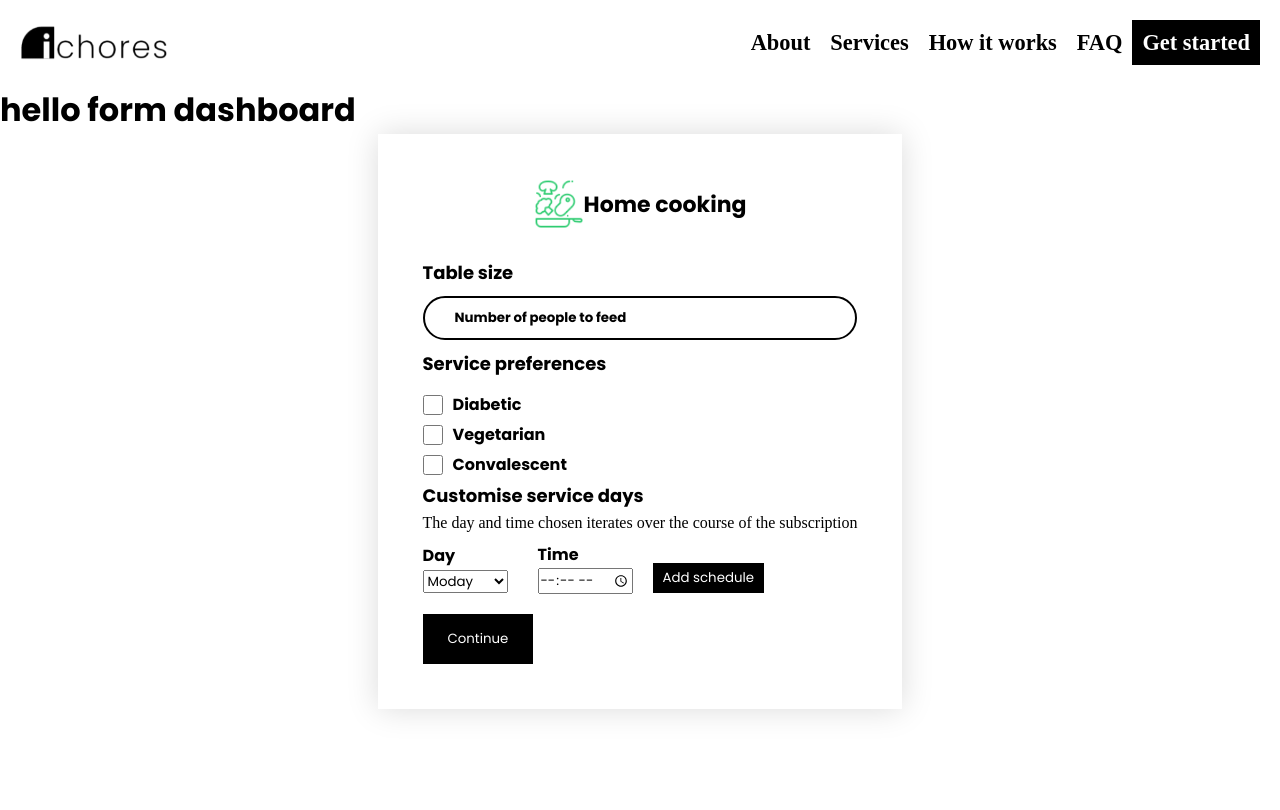
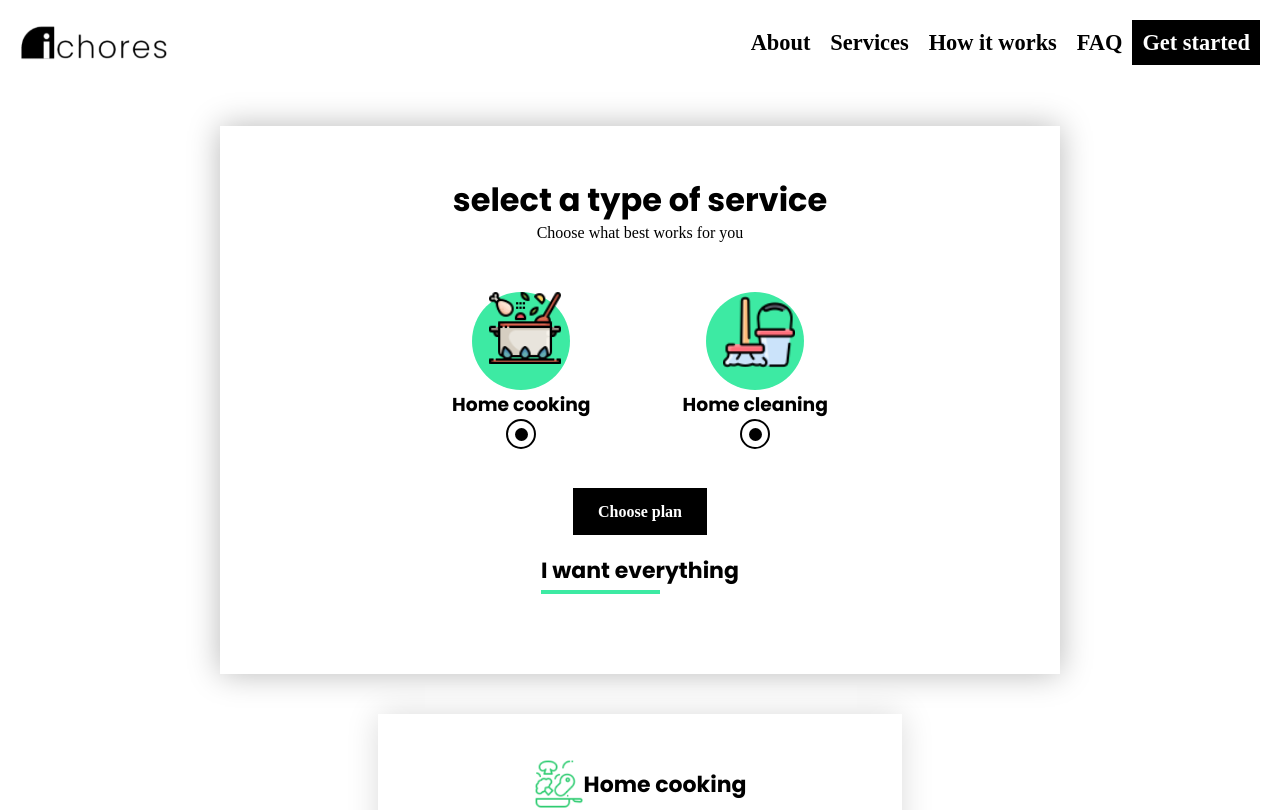
Before and after one commit to iChores/Official-webapp, a React (Create React App) app: page /dashboard in a window 1280 px wide. Shown: the top 810 px of the page. Built offline with nearby package versions, Linux system fonts and the light colour scheme.

Commit message:
subscribe adjusted

```diff
--- a/src/Routes/DashBoard.js
+++ b/src/Routes/DashBoard.js
@@ -1,10 +1,11 @@
 import Subscribe from "./subscribe";
 
 function Dashboard() {
-	return (<>
-		<h1>hello form dashboard</h1>
-		<Subscribe />
-	</>);
+	return (
+		<>
+			<Subscribe />
+		</>
+	);
 }
 
 export default Dashboard;
--- a/src/Routes/subscribe.js
+++ b/src/Routes/subscribe.js
@@ -6,7 +6,7 @@ function Subscribe() {
 	const [homeCooking, setHomeCooking] = useState(false);
 	const [homeCleaning, setHomeCleaning] = useState(false);
 	const [both, setBoth] = useState(false);
-	const [chooseShow, chooseSetShow] = useState(false);
+	const [chooseShow, chooseSetShow] = useState(true);
 	const [subscriptionData, setSubscriptionData] = useState({
 		subscriptionType: "",
 		subscriptionDetails: "",
```
